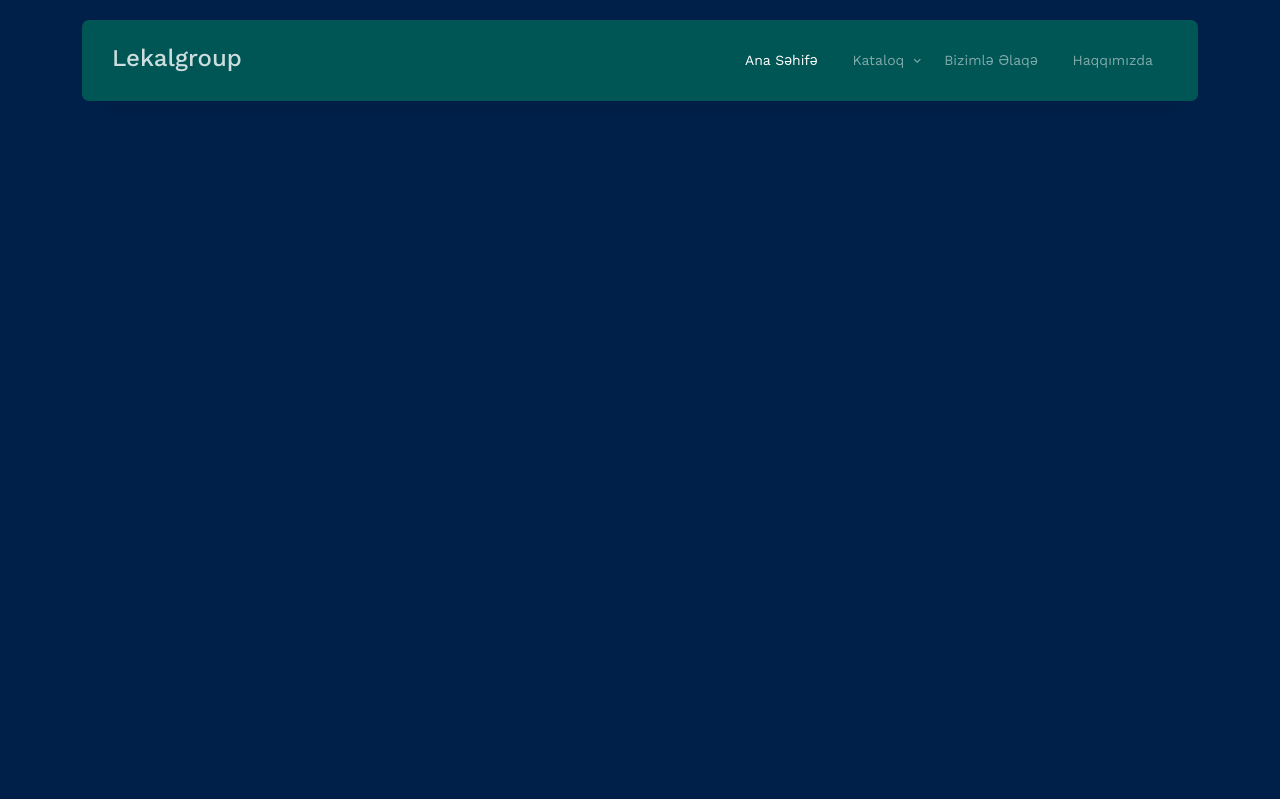
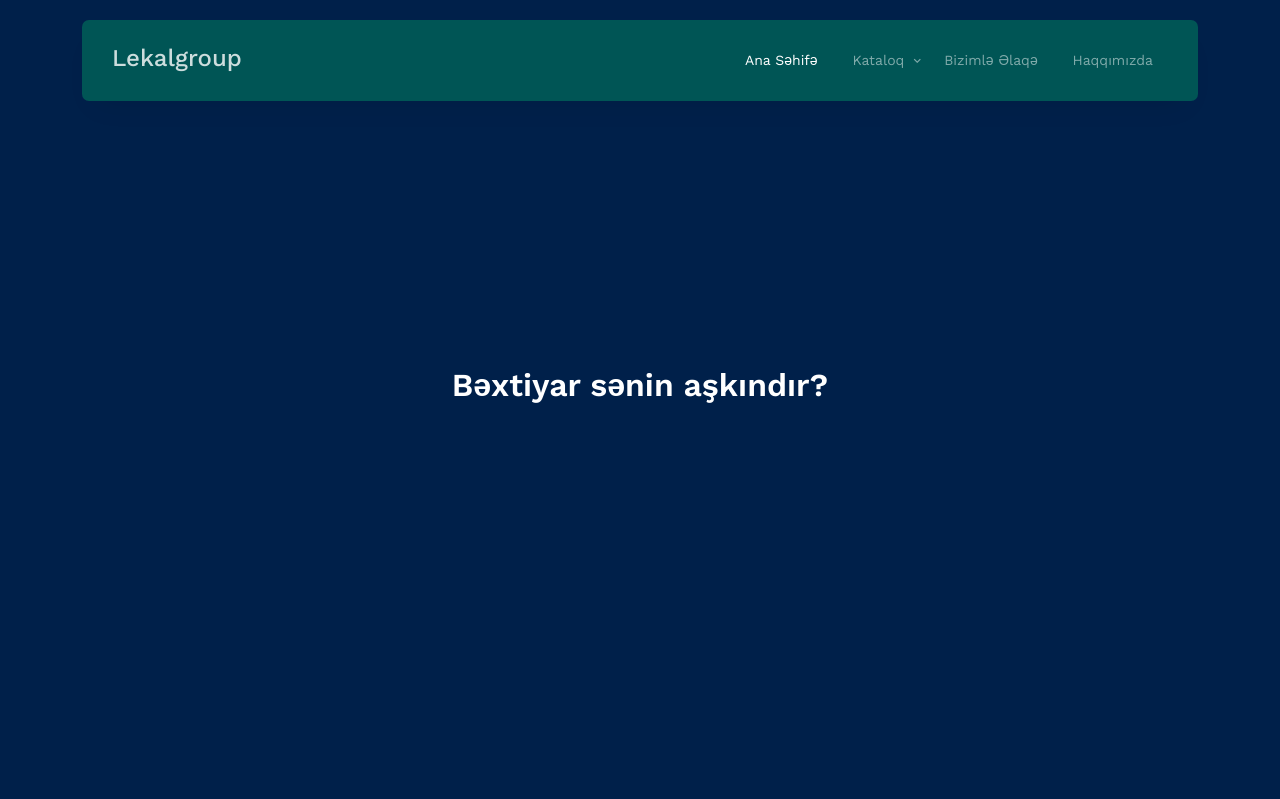
Before and after one commit to elvinhaxverdiyev/lekalgroup, a Django app: page / in a window 1280 px wide. Shown: the top 799 px of the page. Run offline with Django 5.2, Linux system fonts and the light colour scheme; data that the repository does not hold is empty; some libraries are stand-ins or nearby versions; some web fonts are replaced.

Commit message:
Small update for inex html

```diff
--- a/lekalgroup/templates/index.html
+++ b/lekalgroup/templates/index.html
@@ -102,6 +102,16 @@
             style="background-image: url('{{ image.image.url }}')"
           ></div>
         {% endfor %}
+      </div>
+
+      <div class="container">
+        <div class="row justify-content-center align-items-center">
+          <div class="col-lg-9 text-center">
+            <h1 class="heading" data-aos="fade-up">
+              Bəxtiyar sənin aşkındır?
+            </h1>
+          </div>
+        </div>
       </div>
     </div>
 
```
